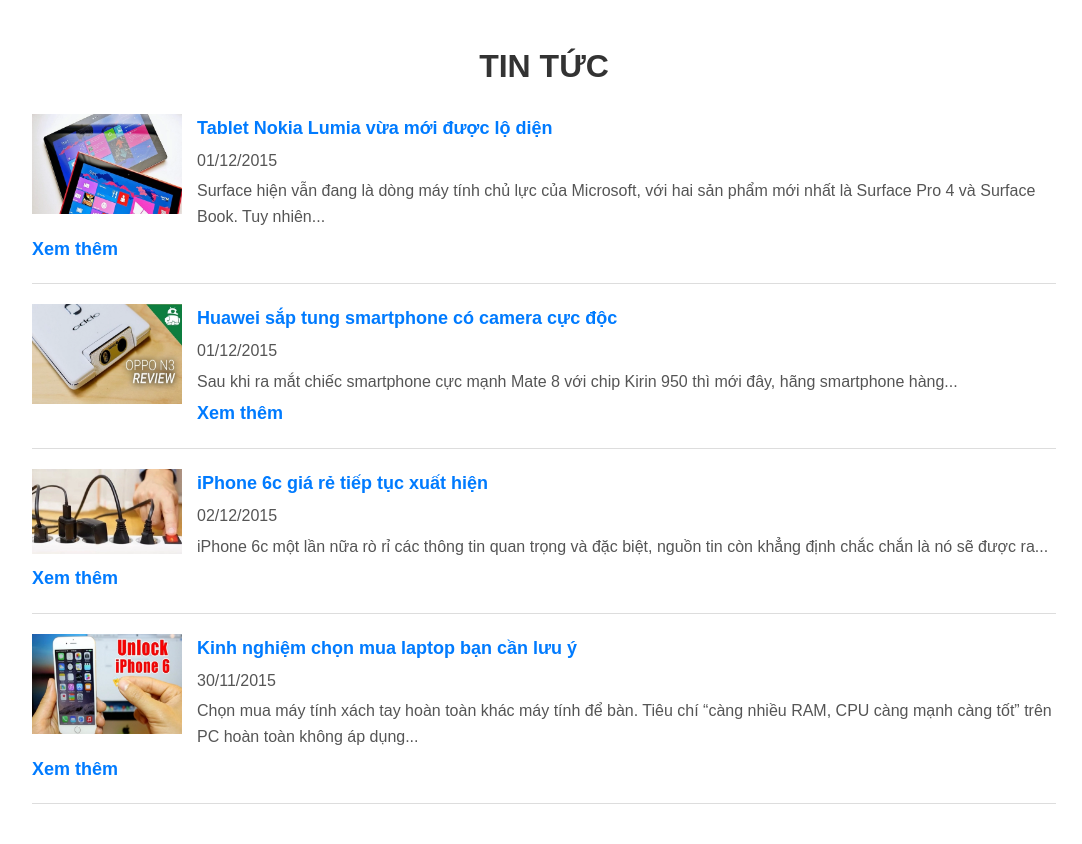
After one commit to TrinhVietAnh86/BTL, a PHP site: page /tintuc/page/tintuc/index.php in a window 1280 px wide. The commit adds this page. Shown: the whole page, without its empty margins (96-1178 px from the left). Run offline with PHP 8.4, Linux system fonts and the light colour scheme.

Commit message:
them tin tuc

```diff
--- a/page/menu/giaodien.php
+++ b/page/menu/giaodien.php
@@ -23,7 +23,7 @@
                 <li><a href="#">Trang Chủ</a></li>
                 <li><a href="#">Giới Thiệu</a></li>
                 <li><a href="#">Sản Phẩm</a></li>
-                <li><a href="#">Tin Tức</a></li>
+                <li><a href="http://localhost/tintuc/">Tin Tức</a></li>
                 <li><a href="#">Liên Hệ</a></li>
             </ul>
         </nav>
--- /dev/null
+++ b/page/tintuc/index.php
@@ -0,0 +1,51 @@
+<!DOCTYPE html>
+<html lang="en">
+<head>
+    <meta charset="UTF-8">
+    <meta name="viewport" content="width=device-width, initial-scale=1.0">
+    <title>Tin Tức</title>
+    <link rel="stylesheet" href="style.css">
+</head>
+<body>
+    <div class="news-section">
+        <h1>TIN TỨC</h1>
+
+        <!-- Tin tức 1 -->
+        <div class="news-item">
+            <img src="./anh/lumiatablet1.png" alt="Tablet Nokia Lumia">
+            <a href="news-detail.php?title=tablet-nokia-lumia">Tablet Nokia Lumia vừa mới được lộ diện</a>
+            <p>01/12/2015</p>
+            <p>Surface hiện vẫn đang là dòng máy tính chủ lực của Microsoft, với hai sản phẩm mới nhất là Surface Pro 4 và Surface Book. Tuy nhiên...</p>
+            <a href="news-detail.php?title=tablet-nokia-lumia">Xem thêm</a>
+        </div>
+
+        <!-- Tin tức 2 -->
+        <div class="news-item">
+            <img src="./anh/maxresdefault.png" alt="Huawei smartphone">
+            <a href="news-detail.php?title=huawei-smartphone">Huawei sắp tung smartphone có camera cực độc</a>
+            <p>01/12/2015</p>
+            <p>Sau khi ra mắt chiếc smartphone cực mạnh Mate 8 với chip Kirin 950 thì mới đây, hãng smartphone hàng...</p>
+            <a href="news-detail.php?title=huawei-smartphone">Xem thêm</a>
+        </div>
+
+        <!-- Tin tức 3 -->
+        <div class="news-item">
+            <img src="./anh/adapter.png" alt="iPhone 6c">
+            <a href="news-detail.php?title=iphone-6c">iPhone 6c giá rẻ tiếp tục xuất hiện</a>
+            <p>02/12/2015</p>
+            <p>iPhone 6c một lần nữa rò rỉ các thông tin quan trọng và đặc biệt, nguồn tin còn khẳng định chắc chắn là nó sẽ được ra...</p>
+            <a href="news-detail.php?title=iphone-6c">Xem thêm</a>
+        </div>
+
+        <!-- Tin tức 4 -->
+        <div class="news-item">
+            <img src="./anh/832-img1.png" alt="Laptop kinh nghiệm">
+            <a href="news-detail.php?title=kinh-nghiem-laptop">Kinh nghiệm chọn mua laptop bạn cần lưu ý</a>
+            <p>30/11/2015</p>
+            <p>Chọn mua máy tính xách tay hoàn toàn khác máy tính để bàn. Tiêu chí “càng nhiều RAM, CPU càng mạnh càng tốt” trên PC hoàn toàn không áp dụng...</p>
+            <a href="news-detail.php?title=kinh-nghiem-laptop">Xem thêm</a>
+        </div>
+
+    </div>
+</body>
+</html>
--- /dev/null
+++ b/page/tintuc/style.css
@@ -0,0 +1,51 @@
+body {
+    font-family: Arial, sans-serif;
+    line-height: 1.6;
+    margin: 0;
+    padding: 0;
+}
+
+.news-section {
+    width: 80%;
+    margin: auto;
+    padding: 20px;
+}
+
+.news-section h1 {
+    text-align: center;
+    color: #333;
+}
+
+.news-item {
+    border-bottom: 1px solid #ddd;
+    margin-bottom: 20px;
+    padding-bottom: 20px;
+}
+
+.news-item img {
+    width: 150px;
+    float: left;
+    margin-right: 15px;
+}
+
+.news-item a {
+    font-size: 18px;
+    font-weight: bold;
+    color: #007bff;
+    text-decoration: none;
+}
+
+.news-item a:hover {
+    text-decoration: underline;
+}
+
+.news-item p {
+    margin: 5px 0;
+    color: #555;
+}
+
+.news-item::after {
+    content: "";
+    display: block;
+    clear: both;
+}
```
Also changed, not shown: page/tintuc/news-detail.php (added, +43 -0 lines), page/tintuc/anh/832-img1.png (added), page/tintuc/anh/adapter.png (added), page/tintuc/anh/lumiatablet1.png (added), page/tintuc/anh/maxresdefault.png (added).
